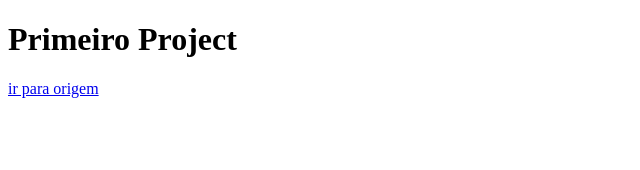
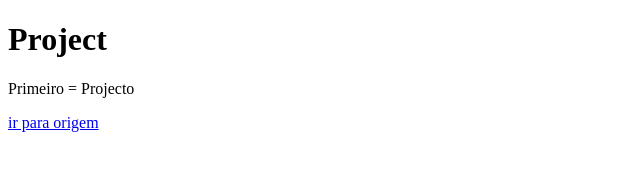
Before and after one commit to WWS52/DsMeta, a plain HTML site: page Dsmeta.html in a window 1280 px wide. Shown: the whole page, without its empty margins (0-640 px from the left). Drawn offline with Linux system fonts and the light colour scheme.

Commit message:
crescentado a unidade do projeto

```diff
--- a/Dsmeta.html
+++ b/Dsmeta.html
@@ -7,7 +7,8 @@
     <title>Document</title>
 </head>
 <body>
-    <h1>Primeiro Project</h1>
+    <h1>Project</h1>
+    <p>Primeiro = Projecto</p>
     <a href="index.html">ir para origem</a>
 </body>
 </html>
```
